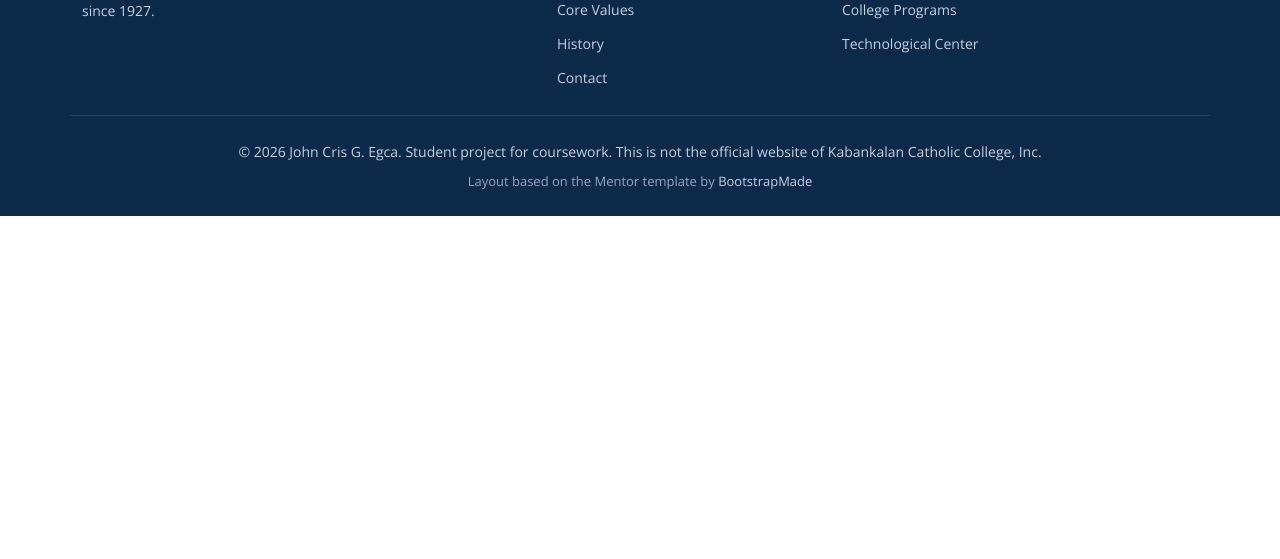
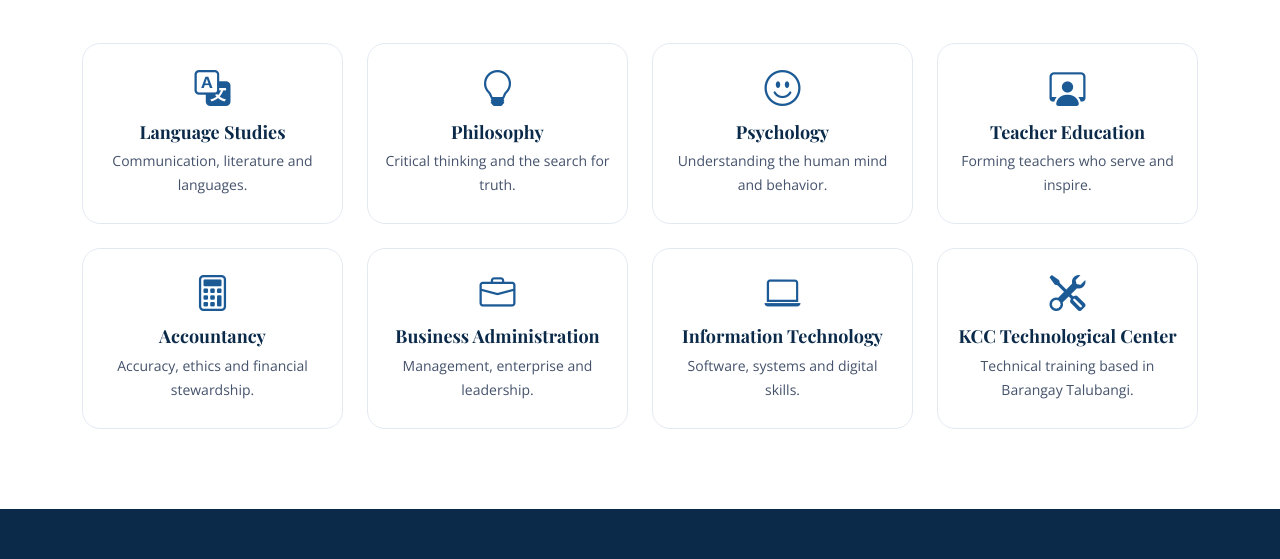
Before and after one commit to JohnCrisEgca/egca-project-2, a plain HTML site: page index.html in a window 1280 px wide. Shown: the part 3197-3756 px from the top of the page. Before the commit the page ends 3413 px from the top, so only its background shows below. Drawn offline with nearby package versions, Linux system fonts and the light colour scheme.

Commit message:
Add college programs grid

```diff
--- a/assets/css/main.css
+++ b/assets/css/main.css
@@ -408,3 +408,20 @@ section, .section {
   border-radius: 50px;
   padding: 3px 12px;
 }
+
+/*--------------------------------------------------------------
+# College programs
+--------------------------------------------------------------*/
+.feature-item {
+  height: 100%;
+  text-align: center;
+  background: #fff;
+  border: 1px solid var(--border-color);
+  border-radius: 18px;
+  padding: 26px 16px;
+  transition: all 0.25s;
+}
+.feature-item:hover { transform: translateY(-5px); border-color: var(--gold); box-shadow: var(--shadow); }
+.feature-item i { font-size: 36px; color: var(--blue); line-height: 1; }
+.feature-item h3 { font-size: 18px; font-weight: 700; margin: 12px 0 6px; }
+.feature-item p { font-size: 14px; margin: 0; }
--- a/index.html
+++ b/index.html
@@ -202,6 +202,74 @@
       </div>
     </section><!-- /Programs Section -->
 
+    <!-- College Programs Section -->
+    <section id="college" class="college section">
+      <div class="container">
+        <div class="section-title" data-aos="fade-up">
+          <h2>College</h2>
+          <p>Degree Programs and Technical Training</p>
+        </div>
+        <div class="row gy-4">
+          <div class="col-lg-3 col-md-4 col-6" data-aos="fade-up" data-aos-delay="0">
+            <div class="feature-item">
+              <i class="bi bi-translate"></i>
+              <h3>Language Studies</h3>
+              <p>Communication, literature and languages.</p>
+            </div>
+          </div>
+          <div class="col-lg-3 col-md-4 col-6" data-aos="fade-up" data-aos-delay="100">
+            <div class="feature-item">
+              <i class="bi bi-lightbulb"></i>
+              <h3>Philosophy</h3>
+              <p>Critical thinking and the search for truth.</p>
+            </div>
+          </div>
+          <div class="col-lg-3 col-md-4 col-6" data-aos="fade-up" data-aos-delay="200">
+            <div class="feature-item">
+              <i class="bi bi-emoji-smile"></i>
+              <h3>Psychology</h3>
+              <p>Understanding the human mind and behavior.</p>
+            </div>
+          </div>
+          <div class="col-lg-3 col-md-4 col-6" data-aos="fade-up" data-aos-delay="300">
+            <div class="feature-item">
+              <i class="bi bi-person-workspace"></i>
+              <h3>Teacher Education</h3>
+              <p>Forming teachers who serve and inspire.</p>
+            </div>
+          </div>
+          <div class="col-lg-3 col-md-4 col-6" data-aos="fade-up" data-aos-delay="0">
+            <div class="feature-item">
+              <i class="bi bi-calculator"></i>
+              <h3>Accountancy</h3>
+              <p>Accuracy, ethics and financial stewardship.</p>
+            </div>
+          </div>
+          <div class="col-lg-3 col-md-4 col-6" data-aos="fade-up" data-aos-delay="100">
+            <div class="feature-item">
+              <i class="bi bi-briefcase"></i>
+              <h3>Business Administration</h3>
+              <p>Management, enterprise and leadership.</p>
+            </div>
+          </div>
+          <div class="col-lg-3 col-md-4 col-6" data-aos="fade-up" data-aos-delay="200">
+            <div class="feature-item">
+              <i class="bi bi-laptop"></i>
+              <h3>Information Technology</h3>
+              <p>Software, systems and digital skills.</p>
+            </div>
+          </div>
+          <div class="col-lg-3 col-md-4 col-6" data-aos="fade-up" data-aos-delay="300">
+            <div class="feature-item">
+              <i class="bi bi-tools"></i>
+              <h3>KCC Technological Center</h3>
+              <p>Technical training based in Barangay Talubangi.</p>
+            </div>
+          </div>
+        </div>
+      </div>
+    </section><!-- /College Programs Section -->
+
   </main>
 
   <footer id="footer" class="footer">
```
